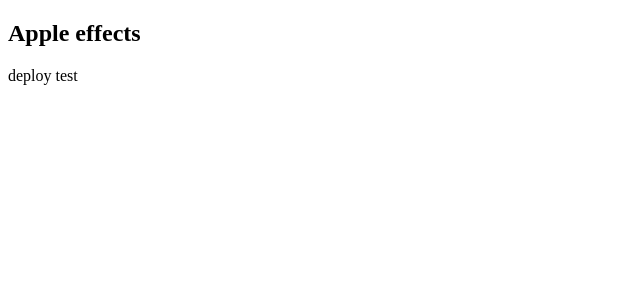
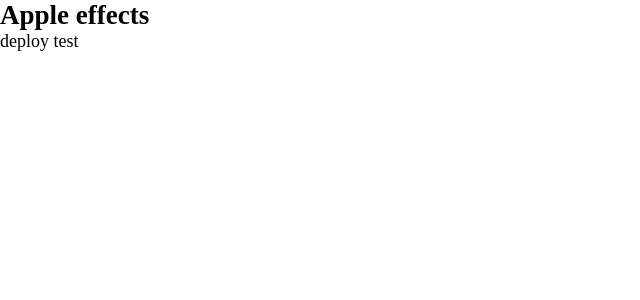
Before and after one commit to Skeabrate/apple-effects-clone, a Next.js app: page / in a window 1280 px wide. Shown: the top 300 px of the page, without its empty margins (0-640 px from the left). Built offline with nearby package versions, Linux system fonts and the light colour scheme.

Commit message:
Added globalstyles and theme - styled-components config

```diff
--- a/package.json
+++ b/package.json
@@ -19,6 +19,7 @@
     "@types/node": "17.0.31",
     "@types/react": "18.0.9",
     "@types/react-dom": "18.0.3",
+    "@types/styled-components": "^5.1.25",
     "eslint": "8.15.0",
     "eslint-config-next": "12.1.6",
     "typescript": "4.6.4"
--- /dev/null
+++ b/src/assets/styles/GlobalStyle.tsx
@@ -0,0 +1,41 @@
+import { createGlobalStyle } from 'styled-components';
+
+export const GlobalStyles = createGlobalStyle`
+	*, *::after, *::before{
+		-webkit-font-smothing: antialiased;
+		-moz-osx-font-smoothing: grayscale;
+		box-sizing: border-box;
+		padding: 0;
+		margin: 0;
+	}
+
+	html{
+		font-size: 62.5%;
+
+		*::selection {
+			background-color: white;
+		}
+
+		::-webkit-scrollbar-track {
+			background-color: blue;
+		}
+
+		::-webkit-scrollbar {
+			width: 14px;
+			height: 8px;
+		}
+
+		::-webkit-scrollbar-thumb {
+			background: linear-gradient(0deg, rgba(153,138,116,1) 0%, rgba(219,196,161,1) 50%);
+			border-radius: 100px;
+			border: 3px solid blue;
+			background-clip: padding-box;
+		}
+	}
+
+	body {
+		padding: 0;
+		margin: 0;
+		font-size: ${({ theme }) => theme.fontSize.paragraph};
+	}
+`;
--- /dev/null
+++ b/src/assets/styles/theme.tsx
@@ -0,0 +1,24 @@
+import { DefaultTheme } from 'styled-components';
+
+export const theme: DefaultTheme = {
+  colors: {
+    main: 'cyan',
+    secondary: 'magenta',
+  },
+  fontSize: {
+    heading: '3.6rem',
+    headingMobile: '3rem',
+    paragraph: '1.8rem',
+    caption: '1.35rem',
+  },
+  /* fontFamily: {
+    greatVibes: '"Great Vibes", cursiv',
+    noto: '"EB Garamond", serif',
+  }, */
+  mq: {
+    tablet: '@media (min-width: 768px)',
+    desktop: '@media (min-width: 1024px)',
+    bigDesktop: '@media (min-width: 1280px)',
+    huge: '@media (min-width: 1440px)',
+  },
+};
--- a/src/pages/_app.tsx
+++ b/src/pages/_app.tsx
@@ -1,7 +1,15 @@
-import type { AppProps } from 'next/app'
+import type { AppProps } from 'next/app';
+import { GlobalStyles } from 'assets/styles/GlobalStyle';
+import { theme } from 'assets/styles/theme';
+import { ThemeProvider } from 'styled-components';
 
 function MyApp({ Component, pageProps }: AppProps) {
-  return <Component {...pageProps} />
+  return (
+    <ThemeProvider theme={theme}>
+      <GlobalStyles />
+      <Component {...pageProps} />
+    </ThemeProvider>
+  );
 }
 
-export default MyApp
+export default MyApp;
--- a/tsconfig.json
+++ b/tsconfig.json
@@ -17,6 +17,7 @@
 		"baseUrl": ".",
 			"paths": {
 				"components/*": ["src/components/*"],
+				"assets/*": ["src/assets/*"],
 			}
   },
   "include": ["next-env.d.ts", "**/*.ts", "**/*.tsx"],
```
Also changed, not shown: src/assets/styles/styled.d.tsx (added, +26 -0 lines), src/assets/styles/normalize.css (added), 1 other file (tests, documents, lock files or other folders).
